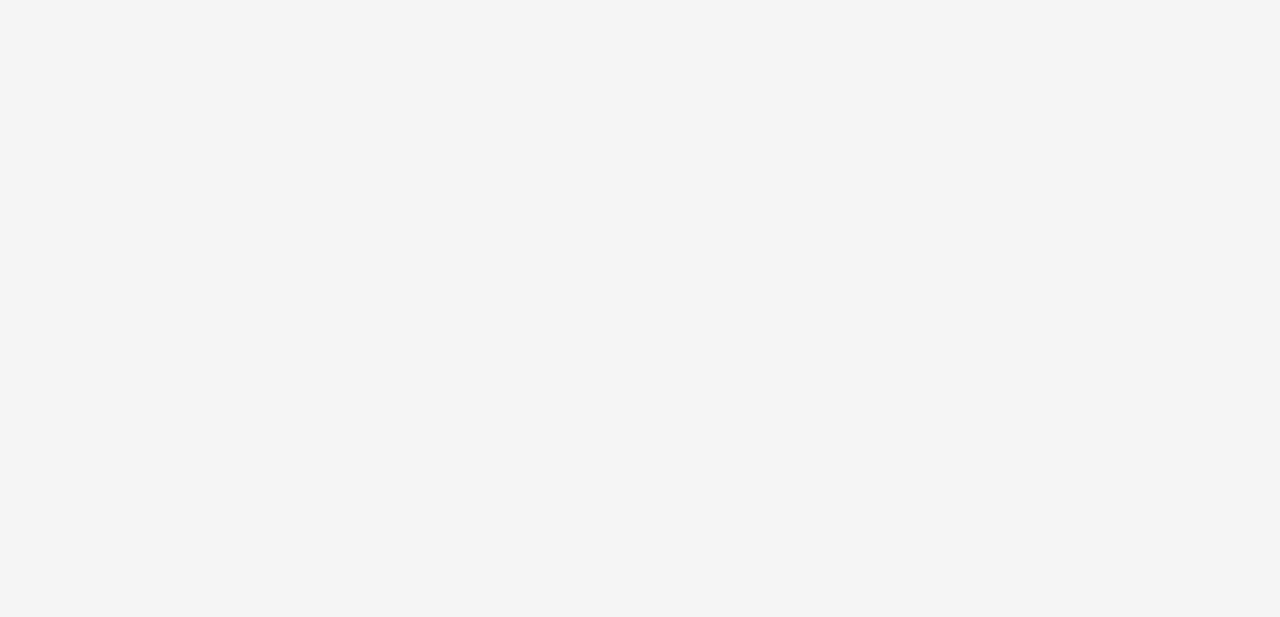
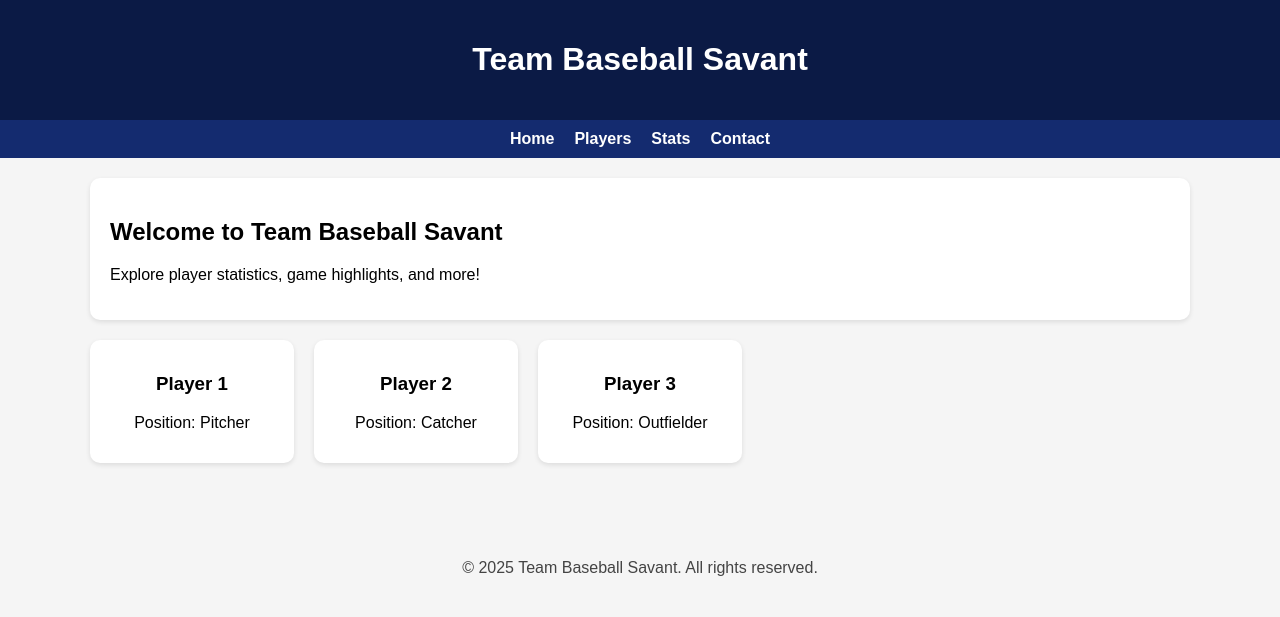
Before and after one commit to AndrewEross/pennstatebasesavant, a plain HTML site: page main.html in a window 1280 px wide. Drawn offline with Linux system fonts and the light colour scheme.

Commit message:
Fixed Doc

```diff
--- a/main.html
+++ b/main.html
@@ -11,14 +11,12 @@ font-family: Arial, sans-serif;
       background: #f5f5f5;
     }
 
-
     header {
       background: #0b1a45;
       color: white;
       padding: 20px;
       text-align: center;
     }
-
 
     nav {
       background: #142b6f;
@@ -28,25 +26,21 @@ justify-content: center;
       gap: 20px;
     }
 
-
     nav a {
       color: white;
       text-decoration: none;
       font-weight: bold;
     }
 
-
     nav a:hover {
       text-decoration: underline;
     }
-
 
     .container {
       max-width: 1100px;
       margin: auto;
       padding: 20px;
     }
-
 
     .card {
       background: white;
@@ -56,13 +50,11 @@ margin-bottom: 20px;
       box-shadow: 0 2px 5px rgba(0, 0, 0, 0.1);
     }
 
-
     .player-grid {
       display: grid;
       grid-template-columns: repeat(auto-fill, minmax(200px, 1fr));
       gap: 20px;
     }
-
 
     .player-card {
       background: white;
@@ -72,11 +64,52 @@ text-align: center;
       box-shadow: 0 2px 5px rgba(0, 0, 0, 0.1);
     }
 
-
     footer {
       text-align: center;
       padding: 20px;
       margin-top: 40px;
       color: #444;
     }
+  </style>
+</head>
+<body>
+
+  <header>
+    <h1>Team Baseball Savant</h1>
+  </header>
+
+  <nav>
+    <a href="#">Home</a>
+    <a href="#">Players</a>
+    <a href="#">Stats</a>
+    <a href="#">Contact</a>
+  </nav>
+
+  <div class="container">
+    <div class="card">
+      <h2>Welcome to Team Baseball Savant</h2>
+      <p>Explore player statistics, game highlights, and more!</p>
+    </div>
+
+    <div class="player-grid">
+      <div class="player-card">
+        <h3>Player 1</h3>
+        <p>Position: Pitcher</p>
+      </div>
+      <div class="player-card">
+        <h3>Player 2</h3>
+        <p>Position: Catcher</p>
+      </div>
+      <div class="player-card">
+        <h3>Player 3</h3>
+        <p>Position: Outfielder</p>
+      </div>
+    </div>
+  </div>
+
+  <footer>
+    <p>&copy; 2025 Team Baseball Savant. All rights reserved.</p>
+  </footer>
+
+</body>
 </html>
```
Lines whose indentation alone changed are shown as unchanged.
